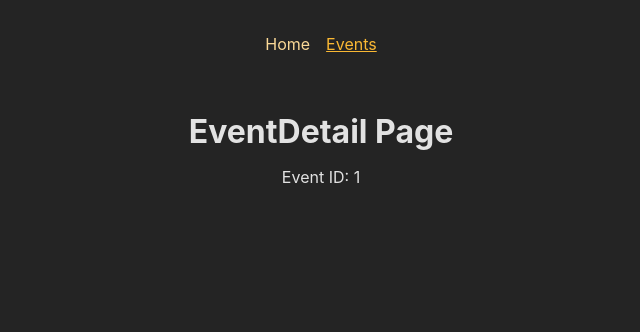
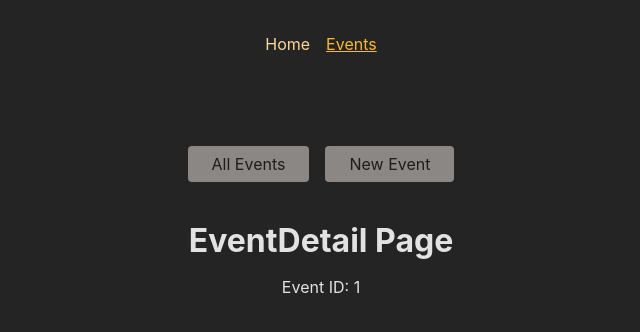
Before and after one commit to yunjeongg/REACT_STUDY20240612, a React (Create React App) app: page /events/1 in a window 1280 px wide. Shown: the top 332 px of the page, without its empty margins (319-959 px from the left). Built offline with nearby package versions, Linux system fonts and the light colour scheme.

Commit message:
# 94. Events 레이아웃 리팩토링

```diff
--- a/src/App.js
+++ b/src/App.js
@@ -8,6 +8,7 @@
 import ProductDetail from './components/RouteExample/pages/ProductDetail';
 import Events from './components/RouteExample/pages/Events';
 import EventDetail from './components/RouteExample/pages/EventDetail';
+import EventLayout from './components/RouteExample/layout/EventLayout';
 
 // 라우터 설정
 const router = createBrowserRouter
@@ -21,9 +22,14 @@
     children:
     [
       { index: true, element: <Home /> }, // http://localhost:3000/events/
-      { path: 'events', element: <Events /> }, // http://localhost:3000/events
-      { path: 'events/:eventId', element: <EventDetail /> }, // http://localhost:3000/events/1
-
+      { // children 의 children
+        path: 'events',
+        element: <EventLayout />,
+        children: [
+          { index: true, element: <Events /> }, // http://localhost:3000/events
+          { path: ':eventId', element: <EventDetail /> }, // http://localhost:3000/events/1
+        ]
+      },
     ]
   },
 ]);
--- /dev/null
+++ b/src/components/RouteExample/components/EventList.js
@@ -0,0 +1,31 @@
+import React from 'react'
+import styles from './EventList.module.scss';
+import { Link } from 'react-router-dom';
+
+const EventList = ({ eventList }) => {
+
+  const { events, list, item, content} = styles;
+  return (
+    <div className={events}>
+      <h1>All Events</h1>
+      <ul className={list}>
+        {
+          eventList.map(ev => (
+            <li key={ev.id} className={item}>
+              <Link to={ev.id.toString()}>  {/* 링크는 무조건 문자타입이 들어야한다. 숫자타입 들어가면 인식못함 */}
+                <img src={ev.image} alt={ev.title} />
+                <div className={content}>
+                  <h2>{ev.title}</h2>
+                  <time>{ev.date}</time>
+                </div>
+              </Link>
+            </li>
+          ))
+        }
+
+      </ul>
+    </div>
+  )
+}
+
+export default EventList
--- /dev/null
+++ b/src/components/RouteExample/components/EventList.module.scss
@@ -0,0 +1,37 @@
+.events {
+  margin: 2rem auto;
+  max-width: 40rem;
+}
+
+.list {
+  display: flex;
+  flex-direction: column;
+  gap: 1rem;
+}
+
+.item {
+  img {
+    width: 33%;
+    object-fit: cover;
+  }
+  a {
+    text-decoration: none;
+    color: inherit;
+    display: flex;
+    background-color: var(--color-gray-800);
+    border-radius: 4px;
+    overflow: hidden;
+
+    &:hover {
+      transform: scale(1.02);
+      background-color: var(--color-gray-700);
+    }
+  }
+  h2 {
+    margin: 0 0 1rem 0;
+  }
+}
+
+.content {
+  padding: 1rem;
+}
--- /dev/null
+++ b/src/components/RouteExample/layout/EventLayout.js
@@ -0,0 +1,15 @@
+import React from 'react'
+import EventsNavigation from './EventNavigation'
+import { Outlet } from 'react-router-dom'
+
+const EventLayout = () => {
+  return (
+    <>
+      <EventsNavigation />
+      <Outlet />
+      {/* Outlet 은 EventLayout 의 자식들 전부 불러올 수 있고, 그 자식들의 상단에 <EventsNavigation /> 가 뜨게할 수 있다. */}
+    </>
+  )
+}
+
+export default EventLayout
--- /dev/null
+++ b/src/components/RouteExample/layout/EventNavigation.js
@@ -0,0 +1,26 @@
+import React from "react";
+import styles from './EventNavigation.module.scss';
+import {NavLink} from "react-router-dom";
+
+const EventsNavigation = () => {
+
+  const activeClassFn = ({isActive}) => {
+    return isActive ? styles.active : undefined;
+  };
+  return (
+    <header className={styles.header}>
+      <nav>
+        <ul className={styles.list}>
+          <li>
+            <NavLink to="/events" className={activeClassFn} end>All Events</NavLink>
+          </li>
+          <li>
+            <NavLink to="/events/new" className={activeClassFn}>New Event</NavLink>
+          </li>
+        </ul>
+      </nav>
+    </header>
+  );
+};
+
+export default EventsNavigation;
--- /dev/null
+++ b/src/components/RouteExample/layout/EventNavigation.module.scss
@@ -0,0 +1,24 @@
+.header {
+  padding: 2rem;
+  display: flex;
+  justify-content: center;
+}
+
+.list {
+  display: flex;
+  gap: 1rem;
+
+  a {
+    background-color: var(--color-gray-500);
+    color: var(--color-gray-900);
+    padding: 0.5rem 1.5rem;
+    border-radius: 4px;
+    text-decoration: none;
+
+    &:hover,
+    &:active,
+    &.active {
+      background-color: var(--color-primary-600);
+    }
+  }
+}
--- a/src/components/RouteExample/pages/Events.js
+++ b/src/components/RouteExample/pages/Events.js
@@ -1,5 +1,7 @@
 import React, { useEffect, useState } from 'react';
 import { Link } from 'react-router-dom';
+import EventsNavigation from '../layout/EventNavigation';
+import EventList from '../components/EventList';
 
 // const DUMMY_EVENTS =
 // [
@@ -67,15 +69,7 @@
   return (
     <>
       <h1>Events Page</h1>
-      <ul>
-        {
-          eventList.map (e => (
-            <li key={e.id}>
-              <Link to={e.id}>{e.title}</Link>
-            </li>
-          ))
-        }
-      </ul>
+      <EventList eventList={eventList} />
     </>
   )
 }
```
